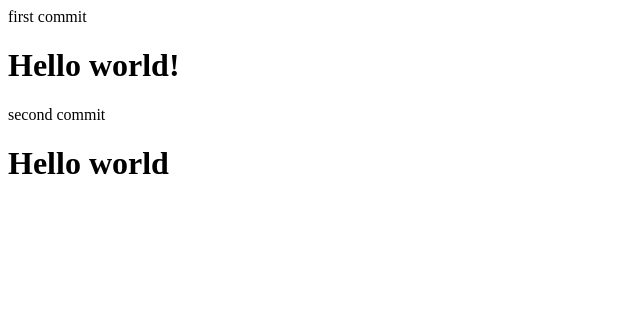
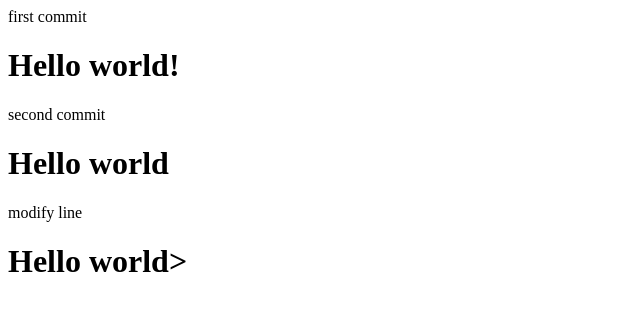
Before and after one commit to Sermadl/Mid-Term-Project, a plain HTML site: page index.html in a window 1280 px wide. Shown: the whole page, without its empty margins (0-640 px from the left). Drawn offline with Linux system fonts and the light colour scheme.

Commit message:
Update index.html

```diff
--- a/index.html
+++ b/index.html
@@ -9,5 +9,9 @@
 
         second commit
         <h1>Hello world</h1>
+
+        modify line
+        <h1>Hello world></h1>
+
     </body>
 </html>
```
